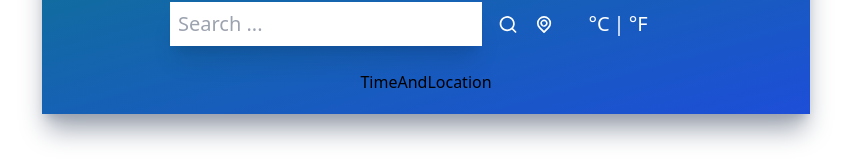
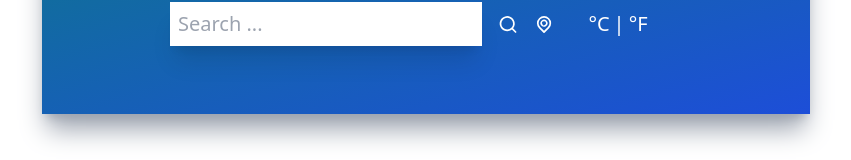
Before and after one commit to IMTR0J4N/Weather-App_React, a React (Vite) app: page / in a window 1280 px wide. Shown: the part 142-302 px from the top of the page, without its empty margins (214-1065 px from the left). Built offline with nearby package versions, Linux system fonts and the light colour scheme.

Commit message:
Start code Time and Location components

```diff
--- a/src/components/TimeAndLocation.jsx
+++ b/src/components/TimeAndLocation.jsx
@@ -2,7 +2,14 @@ import React from 'react'
 
 function TimeAndLocation() {
   return (
-    <div>TimeAndLocation</div>
+    <div>
+        <div className='flex items-center justify-center my-6'>
+
+            <div className='text-white text-xl font-extralight'></div>
+
+
+        </div>
+    </div>
   )
 }
 
```
